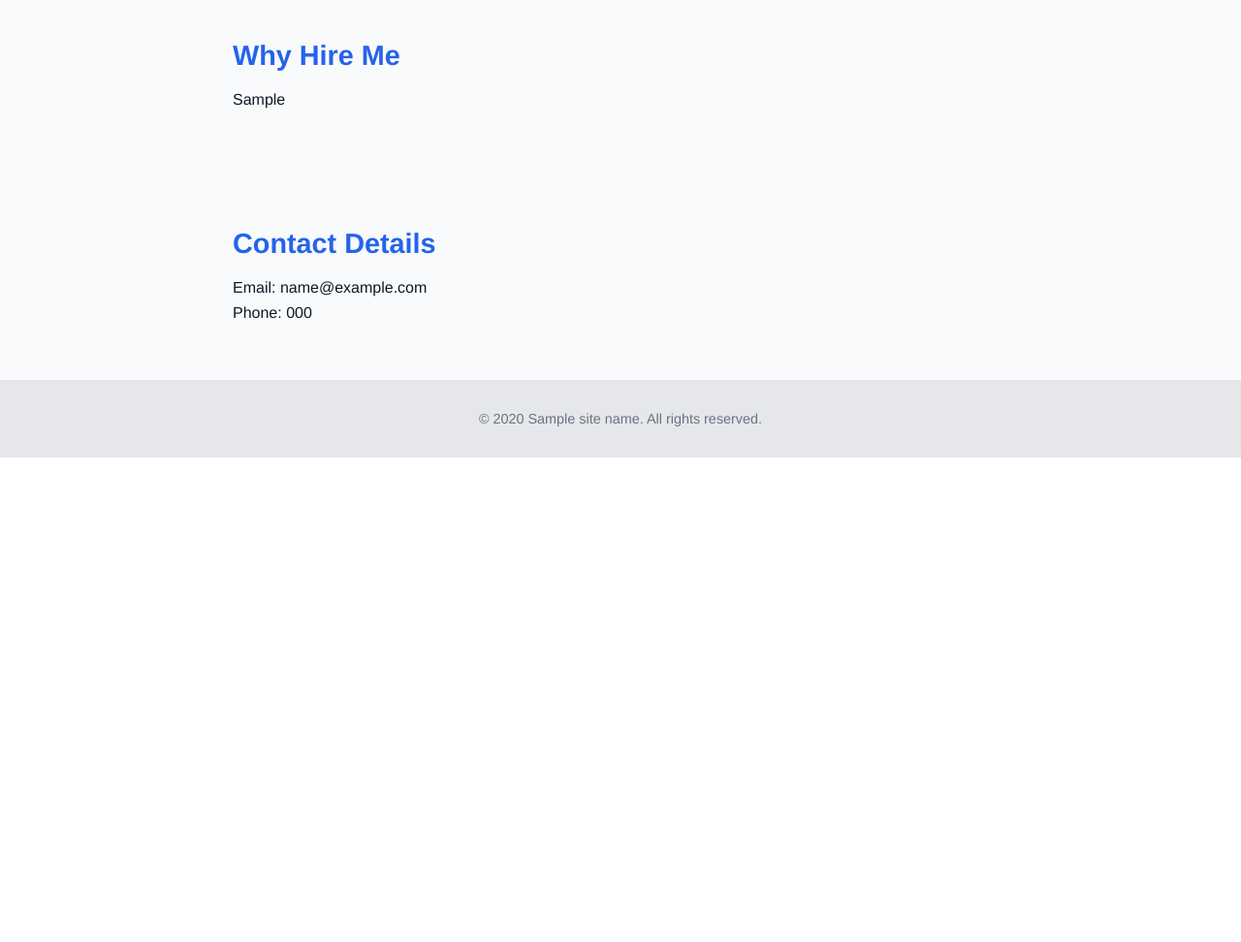
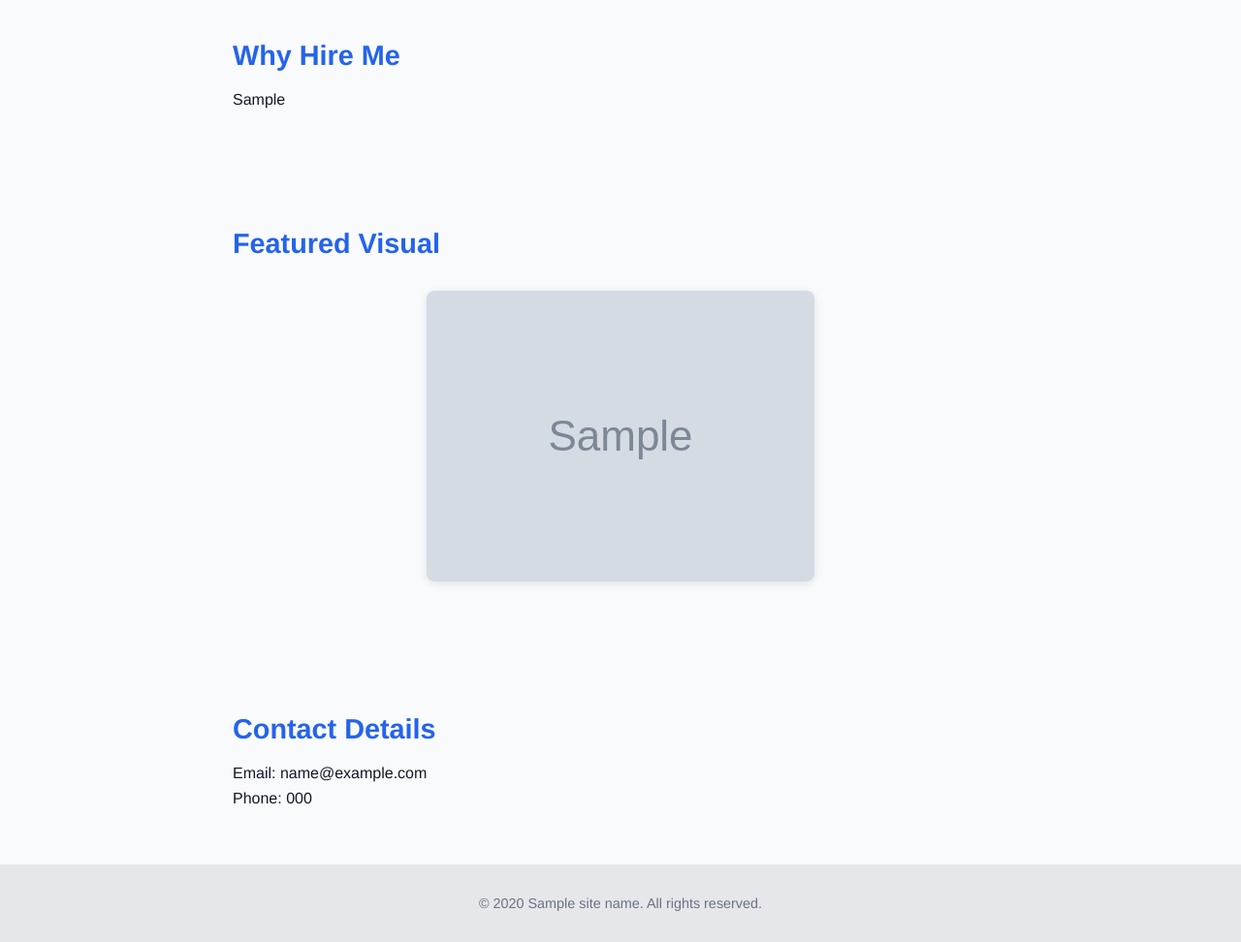
Before and after one commit to chehanvey-ctrl/sitecraft-backend, a Python web app: template templates/clean_professional_portfolio.html in a window 1280 px wide. Shown: the part 595-1567 px from the top of the page at 97% size. Before the commit the page ends 1067 px from the top, so only its background shows below. Run offline with Jinja, Linux system fonts and the light colour scheme; the template is opened without the code that fills it: most values are stand-ins (such as "Sample title", 1, 10 or a date in 2020); grey boxes marked "Sample" are stand-in pictures.

Commit message:
Update clean_professional_portfolio.html

```diff
--- a/templates/clean_professional_portfolio.html
+++ b/templates/clean_professional_portfolio.html
@@ -46,6 +46,15 @@
       line-height: 1.6;
     }
 
+    .featured-image {
+      display: block;
+      max-width: 100%;
+      height: auto;
+      margin: 2rem auto;
+      border-radius: 8px;
+      box-shadow: 0 2px 10px rgba(0, 0, 0, 0.1);
+    }
+
     footer {
       text-align: center;
       padding: 2rem;
@@ -78,6 +87,11 @@
   </section>
 
   <section>
+    <h2>Featured Visual</h2>
+    <img class="featured-image" src="{{ ai_image_url }}" alt="AI-generated visual">
+  </section>
+
+  <section>
     <h2>Contact Details</h2>
     <p>Email: {{ contact_email }}<br/>Phone: {{ contact_phone }}</p>
   </section>
```
